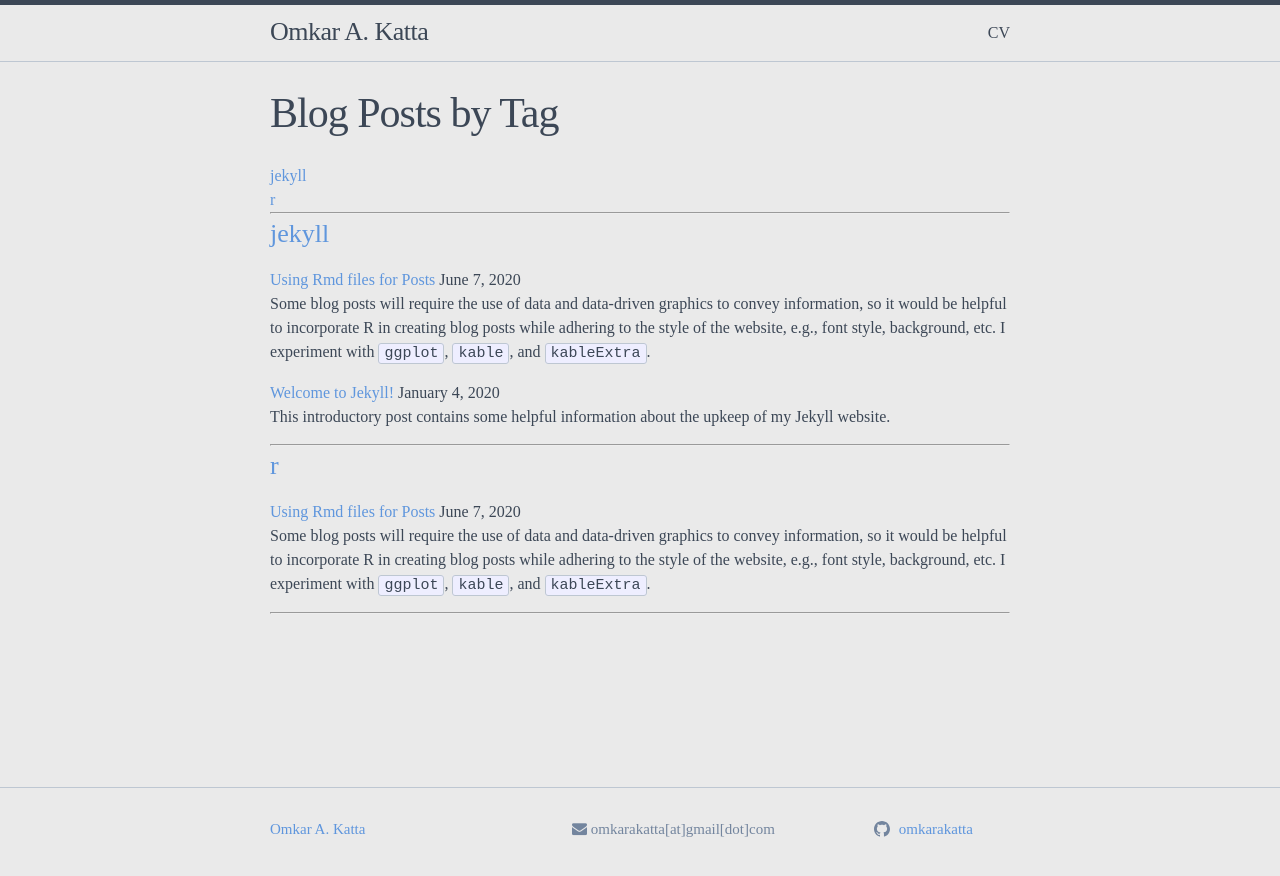
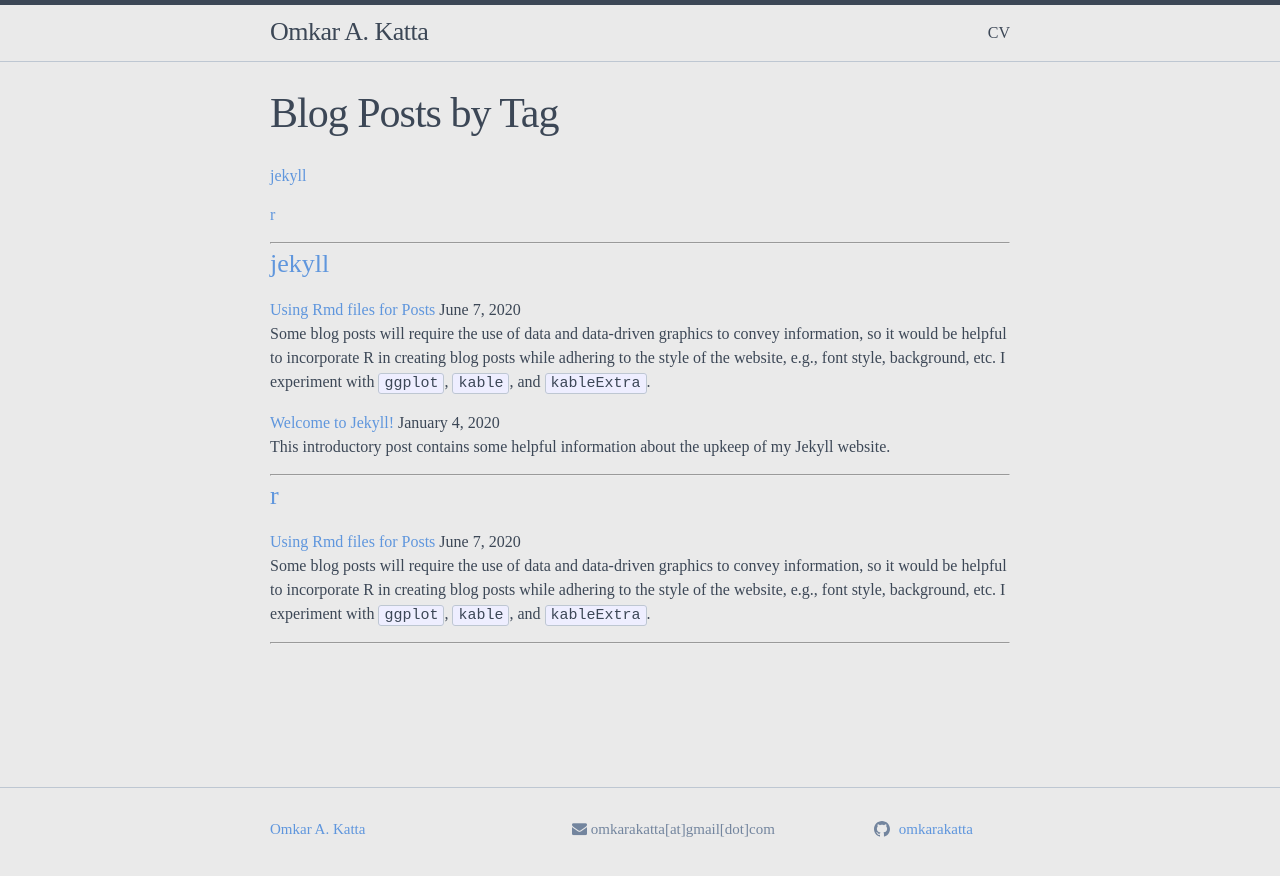
Before and after one commit to omkarakatta/omkarakatta.github.io, a Jekyll site: the page built from pages/postsbytag.md, in a window 1280 px wide. Shown: the top 876 px of the page. Built offline with Jekyll 4.4.1, drawn with Linux system fonts in a browser that asks for light colours; nearby versions of some CDN libraries.

Commit message:
remove list

```diff
--- a/pages/postsbytag.md
+++ b/pages/postsbytag.md
@@ -5,14 +5,14 @@
 <!-- Reference: https://raw.githubusercontent.com/jokecamp/jokecamp.com/master/tag.md -->
 <!-- Click on a tag to see corresponding list of posts. -->
 
-<ul style="list-style-type: none; margin:0" display = "inline">
+<!-- <ul style="list-style-type: none; margin:0" display = "inline"> -->
 {% for tag in site.tags %}
   {% assign t = tag | first %}
-  <li display = "inline">
+  <!-- <li display = "inline"> -->
     <a href="/tag/#{{t | downcase | replace:" ","-" }}">{{ t | downcase }}</a>
-  </li>
+  <!-- </li> -->
 {% endfor %}
-</ul>
+<!-- </ul> -->
 
 ---
 
```
